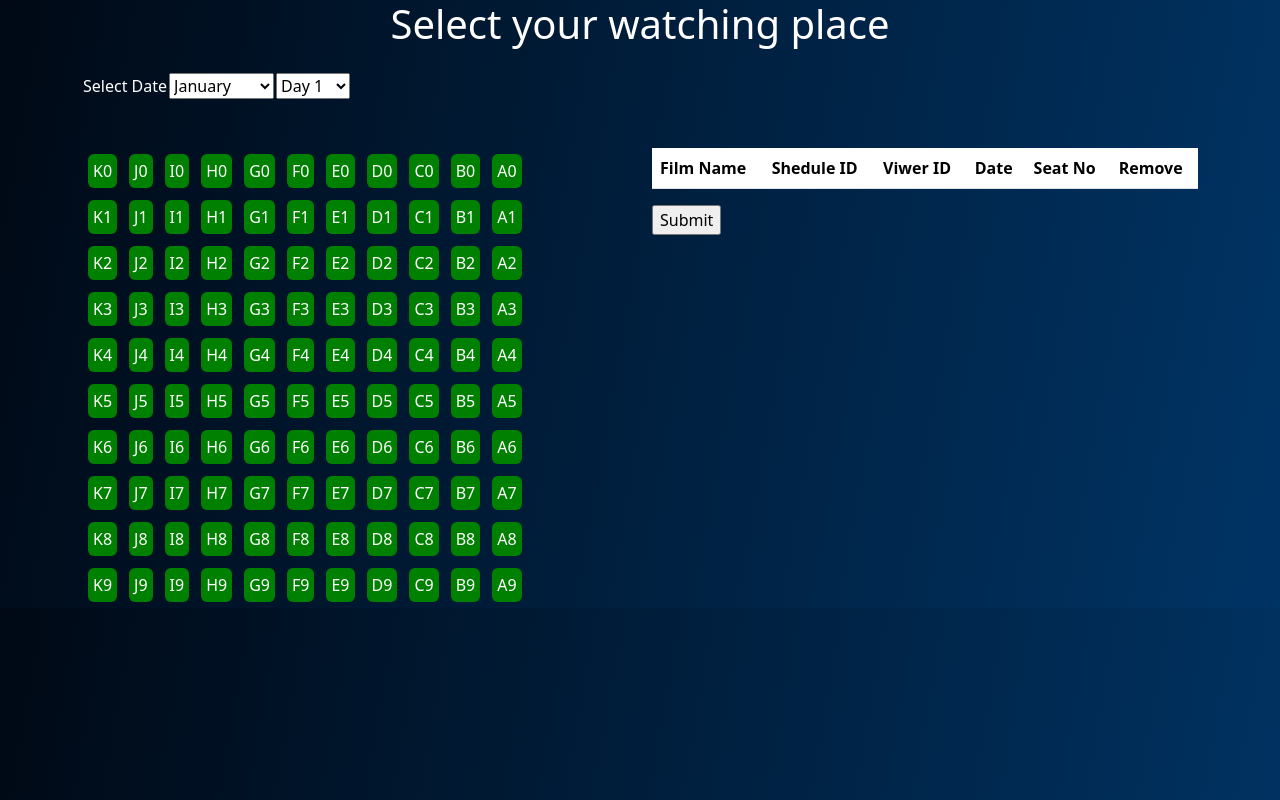
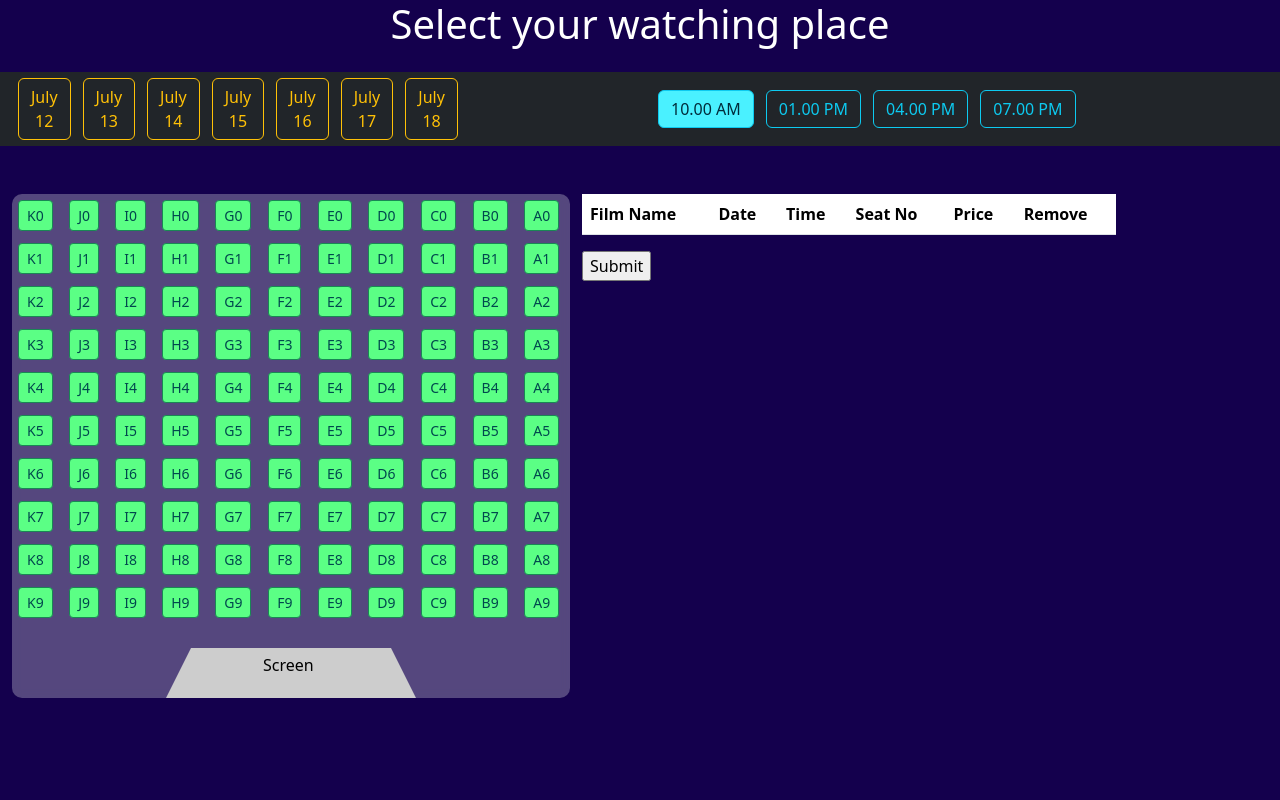
Before and after one commit to KalinduSuraj/Film-Ticket-Booking-Web, a PHP site: page /film-Ticket-Booking-Web/FrontEnd/BookingPage.php in a window 1280 px wide. Run offline with PHP 8.4, Linux system fonts and the light colour scheme; the visitor is signed in with stand-in values (Sample User, id 1); lists and menus that the app fills with data are empty.

Commit message:
add booing page

```diff
--- a/BackEnd/DBConnection.php
+++ b/BackEnd/DBConnection.php
@@ -7,12 +7,12 @@ class DBConnection
     public function connect()
     {
         //Chanuka's db
-        $this->connection = mysqli_connect("localhost", "chanuka", "Chanuka@20021004", "movie_ticket_booking");
+        //$this->connection = mysqli_connect("localhost", "chanuka", "Chanuka@20021004", "movie_ticket_booking");
         //Kalindu's db
         //$this->connection = mysqli_connect("localhost", "suraj", "20030115", "movielkdb");
 
         //freesqldatabase.com
-        //$this->connection = mysqli_connect("sql12.freesqldatabase.com", "sql12718492", "DwnP2Mt8rg", "sql12718492");
+        $this->connection = mysqli_connect("sql12.freesqldatabase.com", "sql12718492", "DwnP2Mt8rg", "sql12718492");
         if (!$this->connection) {
             echo "Connection failed: " . mysqli_connect_error();
         }
--- a/BackEnd/User.php
+++ b/BackEnd/User.php
@@ -20,7 +20,7 @@ class User
 
         try {
 
-            $queary = "SELECT User_Id FROM User WHERE UserName='$userName' AND Password='$password'";
+            $queary = "SELECT User_Id FROM user WHERE UserName='$userName' AND Password='$password'";
             $result = mysqli_query($this->db->getConnection(), $queary);
 
             if (mysqli_num_rows($result) == 1) {
@@ -30,6 +30,7 @@ class User
                 $userType = substr($userId, 0, 1);
                 session_start();
                 $_SESSION['userName'] = $userName;
+                $_SESSION['userId'] = $userId;
                 $_SESSION['userType'] = $userType;
                 if ($userType == "V") {
                     echo "<script type='text/javascript'>window.location.href = '../FrontEnd/index.php';</script>";
--- a/BackEnd/Viewer.php
+++ b/BackEnd/Viewer.php
@@ -27,7 +27,7 @@ class Viewer extends User
             } else {
                 $userId = 'V001';
             }
-            $q2 = "select UserName from User where UserName='$userName'";
+            $q2 = "select UserName from user where UserName='$userName'";
 
             $res = mysqli_query($this->db->getConnection(), $q2);
             if (!(mysqli_num_rows($res) == 1)) {
--- a/FrontEnd/BookingPage.php
+++ b/FrontEnd/BookingPage.php
@@ -1,3 +1,11 @@
+<?php
+session_start();
+if (!$_SESSION['userId']) {
+	header("Location: signIn.php");
+}
+
+?>
+
 <!DOCTYPE html>
 <html>
 
@@ -10,7 +18,7 @@
 
 	<style type="text/css">
 		body {
-			background: linear-gradient(100deg, #000915, #003465);
+			background-color: #14004D;
 			color: white;
 		}
 
@@ -20,13 +28,27 @@
 			backdrop-filter: blur(5px);
 			height: 80%;
 			width: 80%;
-			border-radius: 20px;
+			border-radius: 10px;
+		}
+
+		.btnStyle {
+			margin: 5px;
+
+		}
+
+		.trapezoid {
+			border-bottom: 50px solid #CDCDCD;
+			border-left: 25px solid transparent;
+			border-right: 25px solid transparent;
+			height: 0;
+			width: 250px;
+
 		}
 	</style>
 </head>
 
-<body onload="seatArray()">
-	<div class="container ">
+<body onload="dateBtn(); seatArray(); ">
+	<div class="container-fluid">
 		<div class="row">
 			<div class="col d-flex justify-content-center mb-3 ">
 				<h1>Select your watching place</h1>
@@ -35,117 +57,99 @@
 		<div class="row">
 			<div class="col">
 				<!-- --------------------
-						select date and month
+						select date
 					-------------------- !-->
-				<div class="row">
-					<div class="col">
-						<table>
+				<div class="row bg-dark">
+					<div class="col ">
+						<table id="forDate">
 							<tr>
-								<td>Select Date</td>
-								<td>
-									<select id="month">
-										<option value="January">January</option>
-										<option value="February">February</option>
-										<option value="March">March</option>
-										<option value="April">April</option>
-										<option value="May">May</option>
-										<option value="June">June</option>
-										<option value="July">July</option>
-										<option value="August">August</option>
-										<option value="September">September</option>
-										<option value="October">October</option>
-										<option value="November">November</option>
-										<option value="December">December</option>
 
+							</tr>
 
-
-									</select>
-								</td>
-								<td>
-									<select id="date">
-										<option value="1">Day 1</option>
-										<option value="2">Day 2</option>
-										<option value="3">Day 3</option>
-										<option value="4">Day 4</option>
-										<option value="5">Day 5</option>
-										<option value="6">Day 6</option>
-										<option value="7">Day 7</option>
-										<br>
-										<option value="8">Day 8</option>
-										<option value="9">Day 9</option>
-										<option value="10">Day 10</option>
-										<option value="11">Day 11</option>
-										<option value="12">Day 12</option>
-										<option value="13">Day 13</option>
-										<option value="14">Day 14</option>
-										<br>
-										<option value="15">Day 15</option>
-										<option value="16">Day 16</option>
-										<option value="17">Day 17</option>
-										<option value="18">Day 18</option>
-										<option value="19">Day 19</option>
-										<option value="20">Day 20</option>
-										<option value="21">Day 21</option>
-										<br>
-										<option value="22">Day 22</option>
-										<option value="23">Day 23</option>
-										<option value="24">Day 24</option>
-										<option value="25">Day 25</option>
-										<option value="26">Day 26</option>
-										<option value="27">Day 27</option>
-										<option value="28">Day 28</option>
-										<br>
-										<option value="29">Day 29</option>
-										<option value="30">Day 30</option>
-									</select>
-
-								</td>
+						</table>
+					</div>
+					<!-- --------------------
+						select Time
+					-------------------- !-->
+					<div class="col d-flex">
+						<table id="forTime">
+							<tr style="align-items: center; align-content: center;">
+								<td><button type="button" id='time1' class="btn btn-outline-info btnStyle" onclick="timeClick(this.id)" value="10.00 AM">10.00 AM </button></td>
+								<td><button type="button" id='time2' class="btn btn-outline-info btnStyle" onclick="timeClick(this.id)" value="01.00 PM">01.00 PM </button></td>
+								<td><button type="button" id='time3' class="btn btn-outline-info btnStyle" onclick="timeClick(this.id)" value="04.00 PM">04.00 PM </button></td>
+								<td><button type="button" id='time4' class="btn btn-outline-info btnStyle" onclick="timeClick(this.id)" value="07.00 PM">07.00 PM </button></td>
 							</tr>
 						</table>
+						<p id="month"></p>
+						<p id="date"></p>
+						<p id="timeBelt"></p>
 					</div>
 				</div>
 				<br><br>
 
-				<div class="row">
+				<div class="row container">
 					<!-- ------------------
 						booking array
 					-------------------	!-->
-					<div class="col-6">
+
+					<div class="col container1 justify-content-center">
+						<div class="row d-flex">
 							<table id="seat">
 
 							</table>
 						</div>
+						<br>
+						<div class="row d-flex justify-content-center">
+							<br>
+							<div class="d-flex trapezoid">
+								<p style="margin-top: 5px;margin-left: 60px;color: black;">Screen</p>
+							</div>
+						</div>
+
+
+					</div>
+
 					<!-- ------------------
-						booking array
+						booking Table
 					-------------------	!-->
-					<div class="col-6">
+					<div class="col">
 						<form>
 							<table class="table" id="bookingTable">
 								<thead>
 									<tr>
 										<th scope="col">Film Name</th>
-										<th scope="col">Shedule ID</th>
-										<th scope="col">Viwer ID</th>
 										<th scope="col">Date</th>
+										<th scope="col">Time</th>
 										<th scope="col">Seat No</th>
+										<th scope="col">Price</th>
 										<th scope="col">Remove</th>
 									</tr>
 								</thead>
 							</table>
-							<input type="submit">
+
+							<input type="submit" text="run">
+
 						</form>
 					</div>
 
 				</div>
 
+
 			</div>
 		</div>
 	</div>
 
+
 	<script type="text/javascript">
+		/*---------------------------  making seat array ---------------------------------*/
 		function seatArray() {
 			var table = document.getElementById("seat");
-			var date = document.getElementById("date").value;
+
+			//for default time didfine
+			document.getElementById('timeBelt').value = "10.00 AM";
+			document.getElementById('time1').style.backgroundColor = "#4AF1FF";
+			document.getElementById('time1').style.color = "#002C3B ";
+
 
 
 			for (var i = 0; i < 10; i++) {
@@ -154,24 +158,49 @@
 					var x = 0;
 					var cell1 = row.insertCell(x);
 					var sId = String.fromCharCode(j) + i;
-					cell1.innerHTML = '<input id=' + sId + ' class="rounded" style="background-color: green;border:none;padding:5px;margin:5px;padding-left:5px;color: white;" type="button" name="sId" value=' + sId + ' onclick="setSeat(this.value)">';
+					cell1.innerHTML = '<input id=' + sId + ' class="btn btn-sm btn-success btnStyle" style="background-color: #5BFF85 ;color : #00484D;" type="button" name="sId" value=' + sId + ' onclick="setSeat(this.value)">';
 
 
 				}
 			}
 		}
+		/*---------------------------  set seat details to table ---------------------------------*/
+		function setSeat(sId) {
+			if (document.getElementById("date").value == null) {
+				alert("Please select date first..!")
+			} else {
 
-		function setSeat(sId) {
+
 
 				var seatId = sId.toString();
 
-			alert(seatId);
 				//fName,shId,vId,
-			document.getElementById(sId).style.backgroundColor = "red";
+
 				var date = document.getElementById("date").value;
 				var month = document.getElementById("month").value;
 
 				var table2 = document.getElementById("bookingTable");
+				var rowsNo = table2.getElementsByTagName("tr");
+
+				var x = 0;
+
+				for (let i = 1; i < rowsNo.length; i++) {
+
+					var cellsNo = rowsNo[i].getElementsByTagName("td");
+					var seatNo1 = cellsNo[4].textContent;
+
+
+					if (seatNo1.toString() === seatId) {
+						alert("This seat already booked..!");
+						x = 1;
+						break;
+					}
+
+				}
+
+				if (x == 0) {
+
+					document.getElementById(sId).style.backgroundColor = "#FF4545 ";
 
 					var row = table2.insertRow(1);
 					var cell1 = row.insertCell(0);
@@ -182,14 +211,19 @@
 					var cell6 = row.insertCell(5);
 
 					cell1.innerHTML = "Film name";
-			cell2.innerHTML = "S001";
-			cell3.innerHTML = "V001";
-			cell4.innerHTML = month + "/" + date;
-			cell5.innerHTML = seatId;
-			cell6.innerHTML = '<input class="rounded" style="background-color: red;color: white;" type="button" name="Remove" value="Remove" onclick="deleteRow(' + seatId + ')">';
+					cell2.innerHTML = month + "/" + date;
+					cell3.innerHTML = document.getElementById("timeBelt").value;
+					cell4.innerHTML = seatId;
+					cell5.innerHTML = "RS.250.00"
+					cell6.innerHTML = '<input id=' + seatId + ' class="btn btn-sm btn-danger" style="background-color: #FF4545 ;color: white;" type="button" name="Remove" value="Remove"  onclick="deleteRow(this.id)">';
 
 				}
 
+			}
+		}
+
+
+		/*--------------------------- Remove seat details from table ---------------------------------*/
 		function deleteRow(cn) {
 			var table = document.getElementById("bookingTable");
 			var rows = table.getElementsByTagName("tr");
@@ -200,15 +234,75 @@
 
 				if (seatNo.toString() === cn.toString()) {
 					table.deleteRow(i);
+					document.getElementById(cn).style.backgroundColor = "#5BFF85 ";
 					break;
-				} else {
-					alert(cn);
 				}
+
 			}
+
+		}
+
+		/*--------------------------- Create date buttons ---------------------------------*/
+		function dateBtn() {
+			let dateObj = new Date();
+			let monthNum = dateObj.getMonth();
+
+			let monthNames = [
+				'January', 'February', 'March', 'April', 'May', 'June',
+				'July', 'August', 'September', 'October', 'November', 'December'
+			];
+
+			let monthName = monthNames[monthNum];
+
+
+			var dateTable = document.getElementById('forDate');
+			var dateRow = dateTable.insertRow(0);
+
+
+			for (let i = 0; i < 7; i++) {
+				let btnId = "date" + i;
+				let day = String(dateObj.getDate() + i).padStart(2, '0');
+				var cellDate = dateRow.insertCell(i);
+				cellDate.innerHTML = '<button type="button" id=' + btnId + ' class="btn btn-outline-warning btnStyle" onclick="dateClick(\'' + btnId + '\', \'' + monthName + '\', \'' + day + '\')">' + monthName + '<br>' + day + '</button>';
+			}
+
+		}
+		/*--------------------------- Date button click ---------------------------------*/
+		function dateClick(btnId, monthName, day) {
+
+
+			for (var i = 0; i < 7; i++) {
+				document.getElementById("date" + i).style.backgroundColor = "";
+				document.getElementById("date" + i).style.color = "";
+			}
+
+			document.getElementById(btnId).style.backgroundColor = "orange";
+			document.getElementById(btnId).style.color = "black";
+
+			document.getElementById('month').value = monthName;
+			document.getElementById('date').value = day;
+
+		}
+
+		/*--------------------------- Time button click ---------------------------------*/
+		function timeClick(btnId) {
+			document.getElementById('timeBelt').value = document.getElementById(btnId).value;
+
+			for (var i = 1; i < 5; i++) {
+				document.getElementById("time" + i).style.backgroundColor = "";
+				document.getElementById("time" + i).style.color = "";
+			}
+
+			document.getElementById(btnId).style.backgroundColor = "#4AF1FF";
+			document.getElementById(btnId).style.color = "#002C3B ";
+		}
+
+		/*--------------------------- Total price calculation ---------------------------------*/
+		function totCal() {
 
 		}
 	</script>
 
 </body>
 
-</html
+</html>
--- a/FrontEnd/filmInterface.php
+++ b/FrontEnd/filmInterface.php
@@ -13,7 +13,7 @@ $filmData = $obj->ViewMovieForFilmInterface($F_Id);
 <head>
   <meta charset="UTF-8" />
   <meta name="viewport" content="width=device-width, initial-scale=1.0" />
-  <title>Movie Details</title>
+  <title><?php echo $filmData['Name']; ?></title>
   <link href="https://stackpath.bootstrapcdn.com/bootstrap/4.5.2/css/bootstrap.min.css" rel="stylesheet" />
   <link rel="stylesheet" href="FooterStyle.css">
   <style>
```
Also changed, not shown: BackEnd/FilmSchedule.php (+28 -28 lines), FrontEnd/addSchedule.php (+25 -7 lines), FrontEnd/adminPanel.php (+1 -7 lines). Lines whose indentation alone changed are shown as unchanged.
